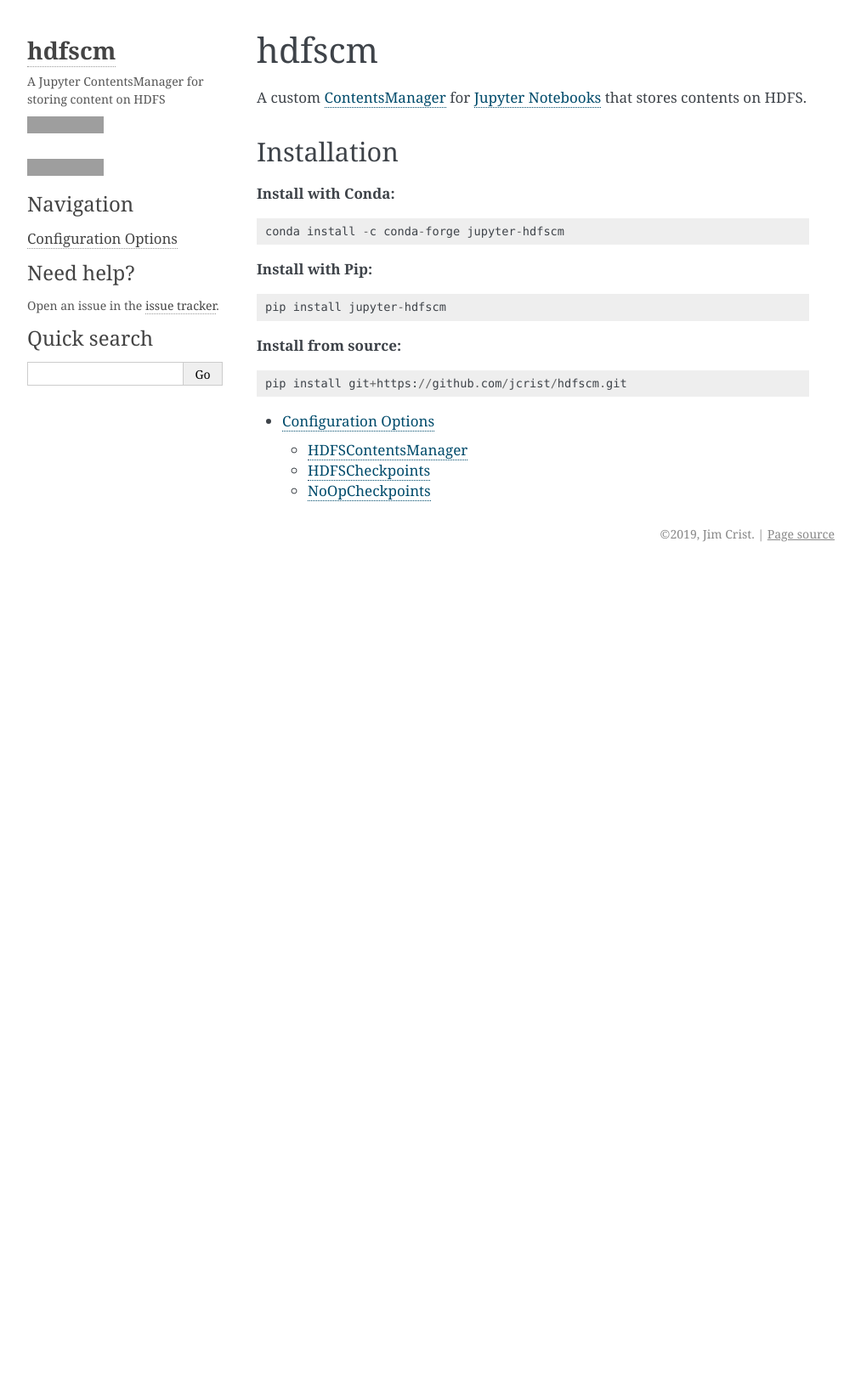
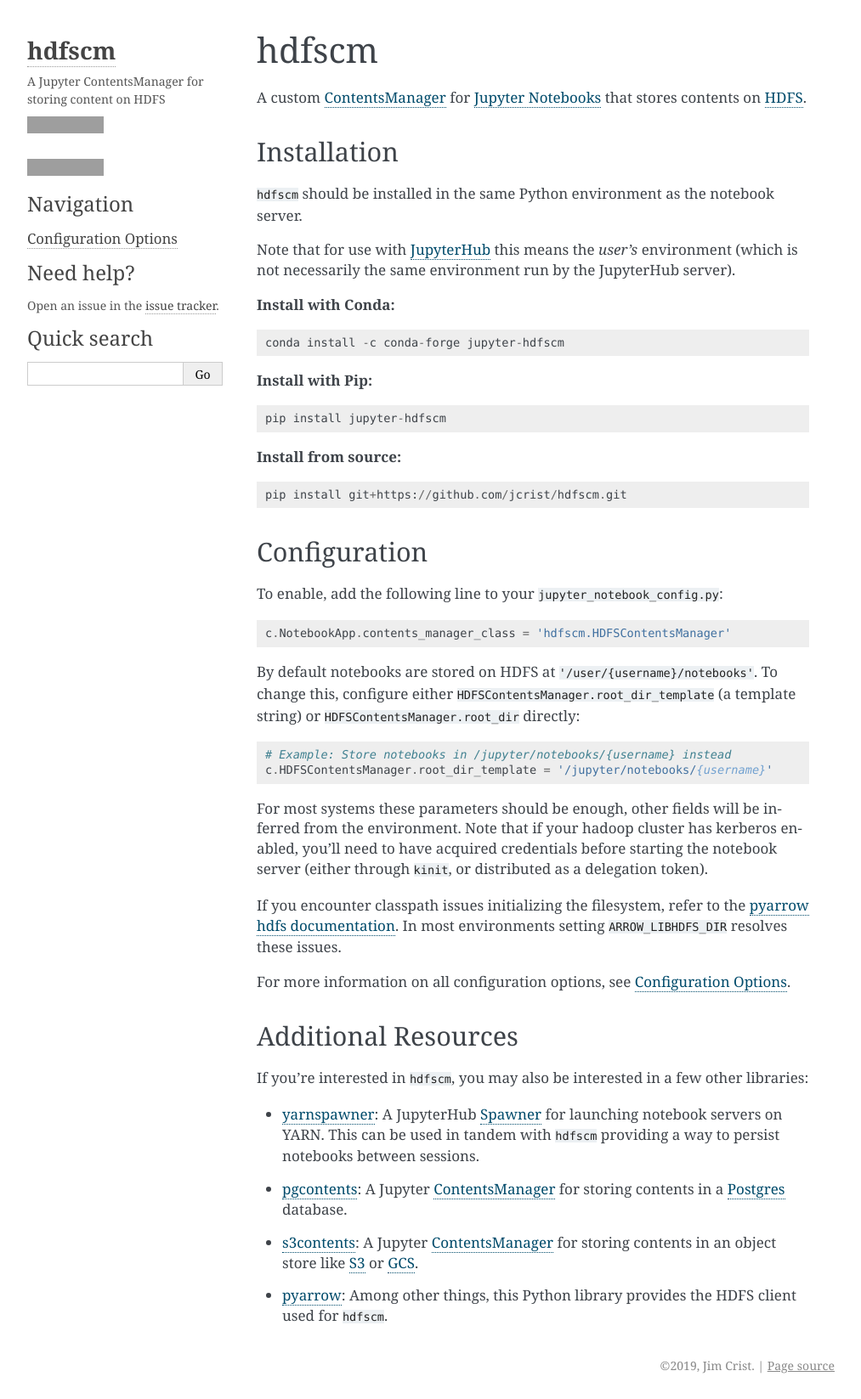
Before and after one commit to jcrist/hdfscm, a Sphinx documentation site: the page built from docs/source/index.rst, in a window 1280 px wide. Shown: the whole page at 85% size, without its empty margins (138-1151 px from the left). Built offline with Sphinx 7.4.7, drawn with Linux system fonts in a browser that asks for light colours; before the commit the page ends 900 px from its top, so only the background shows below that; grey boxes are pictures that could not be loaded.

Commit message:
Expand docs [skip-tests]

```diff
--- a/docs/source/index.rst
+++ b/docs/source/index.rst
@@ -2,11 +2,17 @@
 ======
 
 A custom ContentsManager_ for `Jupyter Notebooks`_ that stores contents on
-HDFS.
-
+HDFS_.
 
 Installation
 ------------
+
+``hdfscm`` should be installed in the same Python environment as the notebook
+server.
+
+Note that for use with JupyterHub_ this means the *user's* environment (which
+is not necessarily the same environment run by the JupyterHub server).
+
 
 **Install with Conda:**
 
@@ -26,11 +32,75 @@
 
     pip install git+https://github.com/jcrist/hdfscm.git
 
+
+Configuration
+-------------
+
+To enable, add the following line to your ``jupyter_notebook_config.py``:
+
+.. code-block:: python
+
+    c.NotebookApp.contents_manager_class = 'hdfscm.HDFSContentsManager'
+
+By default notebooks are stored on HDFS at ``'/user/{username}/notebooks'``. To
+change this, configure either ``HDFSContentsManager.root_dir_template`` (a
+template string) or ``HDFSContentsManager.root_dir`` directly:
+
+.. code-block:: python
+
+    # Example: Store notebooks in /jupyter/notebooks/{username} instead
+    c.HDFSContentsManager.root_dir_template = '/jupyter/notebooks/{username}'
+
+For most systems these parameters should be enough, other fields will be
+inferred from the environment. Note that if your hadoop cluster has kerberos
+enabled, you'll need to have acquired credentials before starting the notebook
+server (either through ``kinit``, or distributed as a delegation token).
+
+If you encounter classpath issues initializing the filesystem, refer to the
+`pyarrow hdfs documentation`_. In most environments setting
+``ARROW_LIBHDFS_DIR`` resolves these issues.
+
+For more information on all configuration options, see :doc:`options`.
+
+
+Additional Resources
+--------------------
+
+If you're interested in ``hdfscm``, you may also be interested in a few
+other libraries:
+
+- yarnspawner_: A JupyterHub Spawner_ for launching notebook servers on YARN.
+  This can be used in tandem with ``hdfscm`` providing a way to persist
+  notebooks between sessions.
+
+- pgcontents_: A Jupyter ContentsManager_ for storing contents in a Postgres_
+  database.
+
+- s3contents_: A Jupyter ContentsManager_ for storing contents in an object
+  store like S3_ or GCS_.
+
+- pyarrow_: Among other things, this Python library provides the HDFS client
+  used for ``hdfscm``.
+
+
+
 .. toctree::
     :maxdepth: 2
+    :hidden:
 
     options.rst
 
 
 .. _ContentsManager: https://jupyter-notebook.readthedocs.io/en/stable/extending/contents.html
 .. _Jupyter Notebooks: https://jupyter.org/
+.. _HDFS: http://hadoop.apache.org/docs/current/hadoop-project-dist/hadoop-hdfs/HdfsDesign.html
+.. _JupyterHub: https://jupyterhub.readthedocs.io/en/stable/
+.. _pyarrow hdfs documentation: https://arrow.apache.org/docs/python/filesystems.html#hadoop-file-system-hdfs
+.. _yarnspawner: https://jcrist.github.io/yarnspawner/
+.. _spawner: https://github.com/jupyterhub/jupyterhub/wiki/Spawners
+.. _pgcontents: https://github.com/quantopian/pgcontents
+.. _postgres: https://www.postgresql.org/
+.. _s3contents: https://github.com/danielfrg/s3contents
+.. _s3: https://aws.amazon.com/s3/
+.. _gcs: https://cloud.google.com/storage/
+.. _pyarrow: https://arrow.apache.org/docs/python/
--- a/docs/source/options.rst
+++ b/docs/source/options.rst
@@ -1,5 +1,8 @@
 Configuration Options
 =====================
+
+.. contents:: :local:
+
 
 HDFSContentsManager
 -------------------
```
